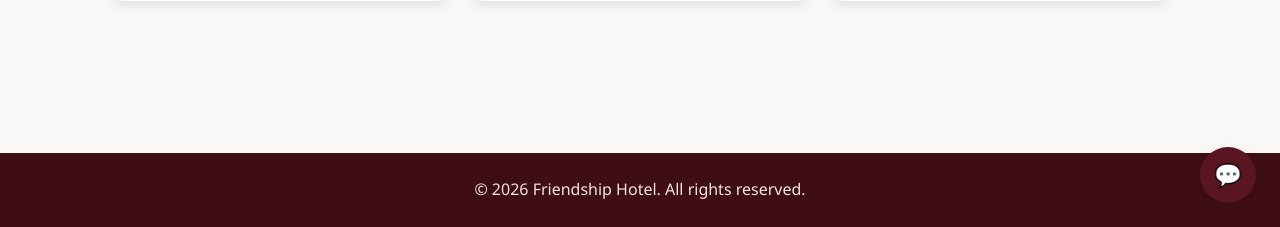
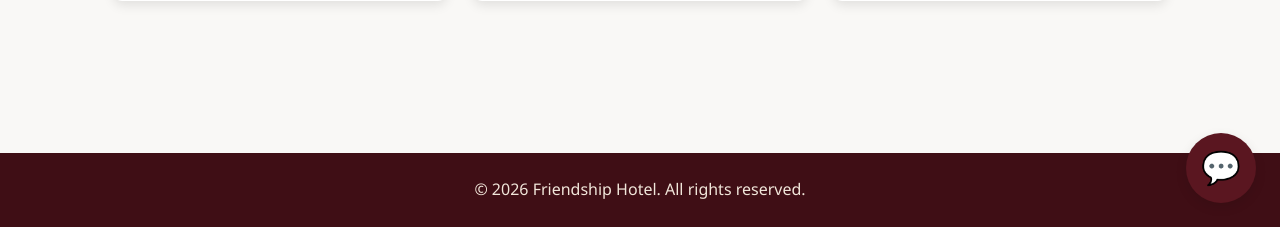
Before and after one commit to sidxtha/Hotel_SIte_Management, a Flask app: page / in a window 1280 px wide. Shown: the part 573-800 px from the top of the page. Run offline with Flask 3, Linux system fonts and the light colour scheme.

Commit message:
changes in the home.html, increase size of toggle button of ai chatbot

```diff
--- a/templates/home.html
+++ b/templates/home.html
@@ -2,6 +2,14 @@
 {% block title %}Home - Grand Hotel{% endblock %}
 {% block extra_css %}
 <link rel="stylesheet" href="{{ url_for('static', filename='css/home.css') }}">
+<style>
+  /* Custom size adjustments for the AI chatbot toggle button */
+  #chatbot-toggle {
+    width: 70px;   /* Increases the width */
+    height: 70px;  /* Increases the height to make it a circle/square */
+    font-size: 32px; /* Makes the chat bubble emoji (💬) larger */
+  }
+</style>
 {% endblock %}
 
 {% block content %}
```
